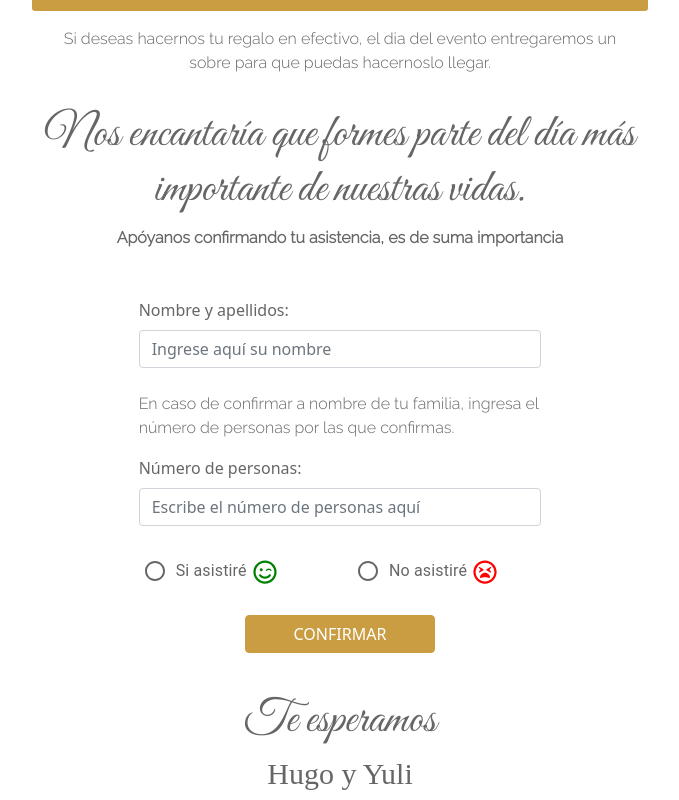
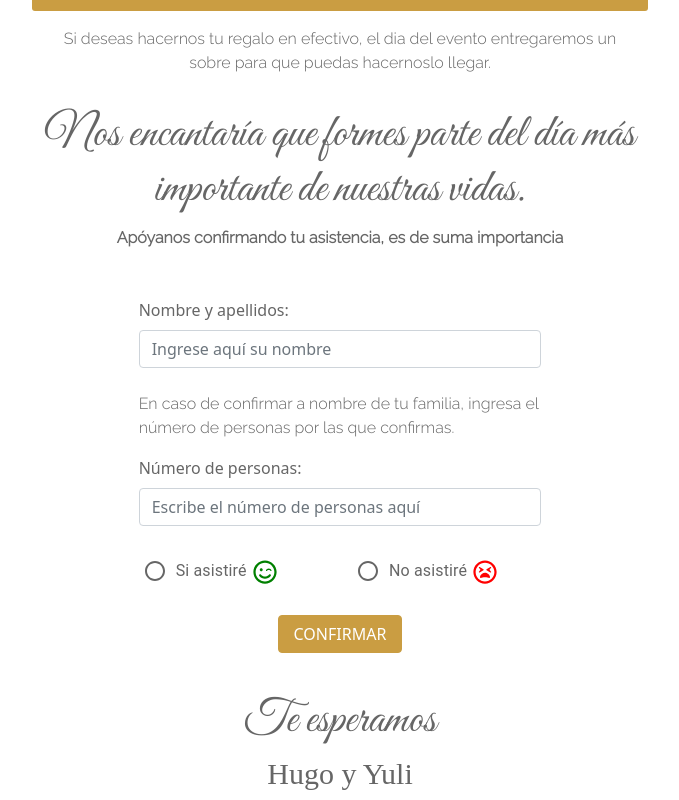
Before and after one commit to hugorosas89/confirmation-wedding, a React (Create React App) app: page / in a window 1280 px wide. Shown: the part 2333-3133 px from the top of the page, without its empty margins (300-979 px from the left). Built offline with nearby package versions, Linux system fonts and the light colour scheme; a web font is replaced by a local one.

Commit message:
change image carousel

```diff
--- a/src/App.css
+++ b/src/App.css
@@ -186,7 +186,11 @@ h3 {
 .btn.btn-primary:active {
 	background-color: #ca9d42;
 	border-color: #ca9d42;
-	width: 100%;
+	display: flex;
+	margin-left: auto;
+	margin-right: auto;
+	justify-content: center;
+	width: 65%;
 }
 
 .text-header h2 {
@@ -276,6 +280,9 @@ svg {
 	border-color: #ca9d42;
 	box-shadow: none;
 }
+.btn-gift p {
+	margin-bottom: 5px;
+}
 .accordion-item {
 	border: none !important;
 }
--- a/src/App.js
+++ b/src/App.js
@@ -242,9 +242,21 @@ const App = () => {
 								<Accordion.Item eventKey="0">
 									<Accordion.Header>VER CUENTA BANCARIA</Accordion.Header>
 									<Accordion.Body>
-										Banco: BBVA<br></br>
-										Cuenta: xxx xxx xxx xxx xxx<br></br>
-										Concepto: Regalo de Bodas
+										<p>
+											<span>Banco: </span>BBVA
+										</p>
+										<p>
+											<span>Cuenta: </span>158 077 0854
+										</p>
+										<p>
+											<span>Tarjeta: </span>4152 3136 3775 2143
+										</p>
+										<p>
+											<span>Nombre: </span>Yuliana Casillas
+										</p>
+										<p>
+											<span>Concepto: </span>Regalo de Bodas
+										</p>
 										<p className="mt-4">¡Muchas Gracias!</p>
 									</Accordion.Body>
 								</Accordion.Item>
```
Also changed, not shown: src/assets/img07.jpg.
